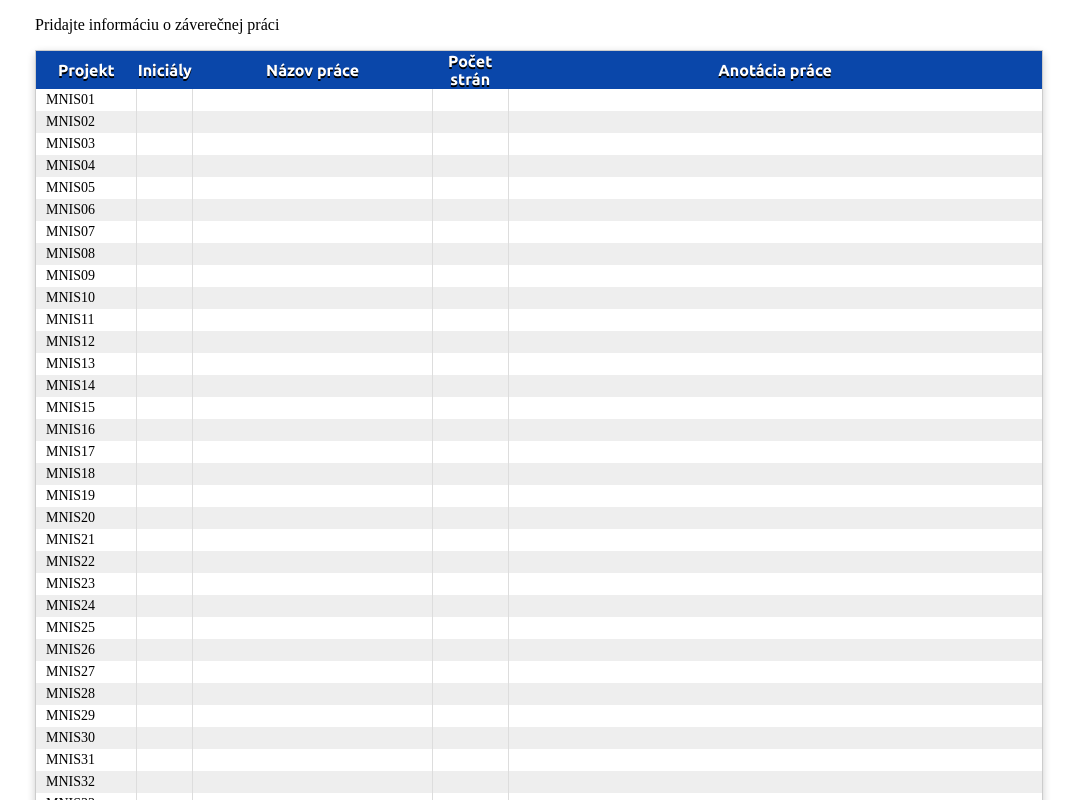
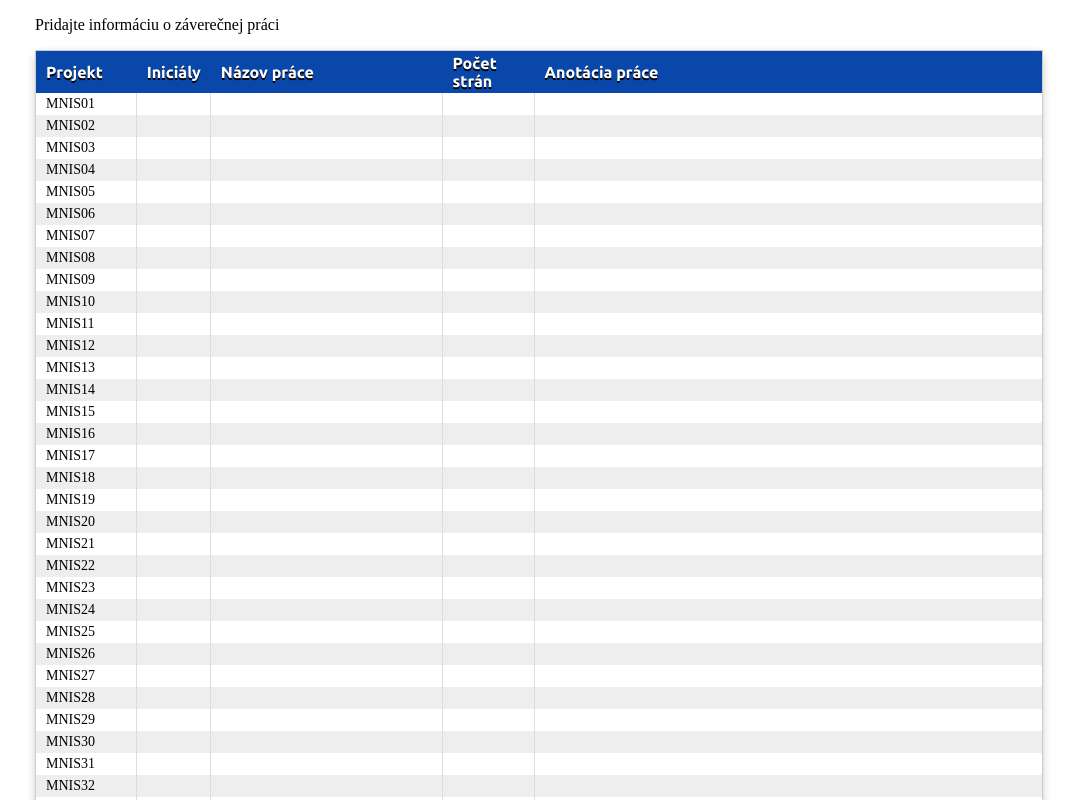
Before and after one commit to martin-ukf/mnis01, a plain HTML site: page zoznam_prac.html in a window 1280 px wide. Shown: the top 800 px of the page, without its empty margins (101-1178 px from the left). Drawn offline with Linux system fonts and the light colour scheme; a web font is replaced by a local one.

Commit message:
Fix: Hlavičky zarovať vľavo + fix paddingu v thead

```diff
--- a/style.css
+++ b/style.css
@@ -17,7 +17,8 @@ table {
     box-shadow: 0 3px 8px rgba(0, 0, 0, .2);
 }
 
-table tr > td {
+table thead th,
+table tbody td {
     padding: 3px 10px;
 }
 
@@ -39,6 +40,7 @@ table thead th {
     font-weight: bold;
     background: #0a47aa !important;
     text-shadow: 0 2px 0 #000;
+    text-align: left;
     color: #fff;
 }
 
```
